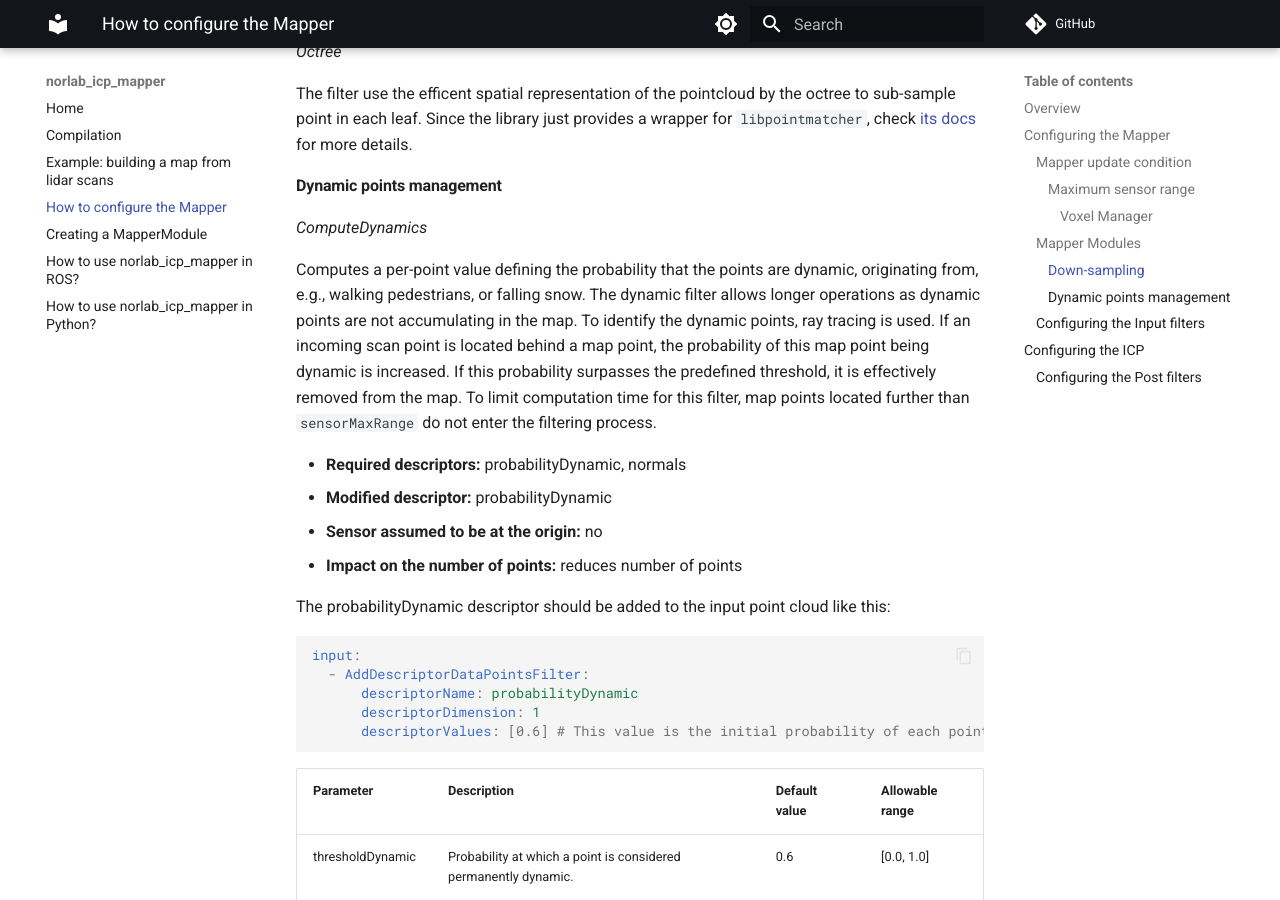
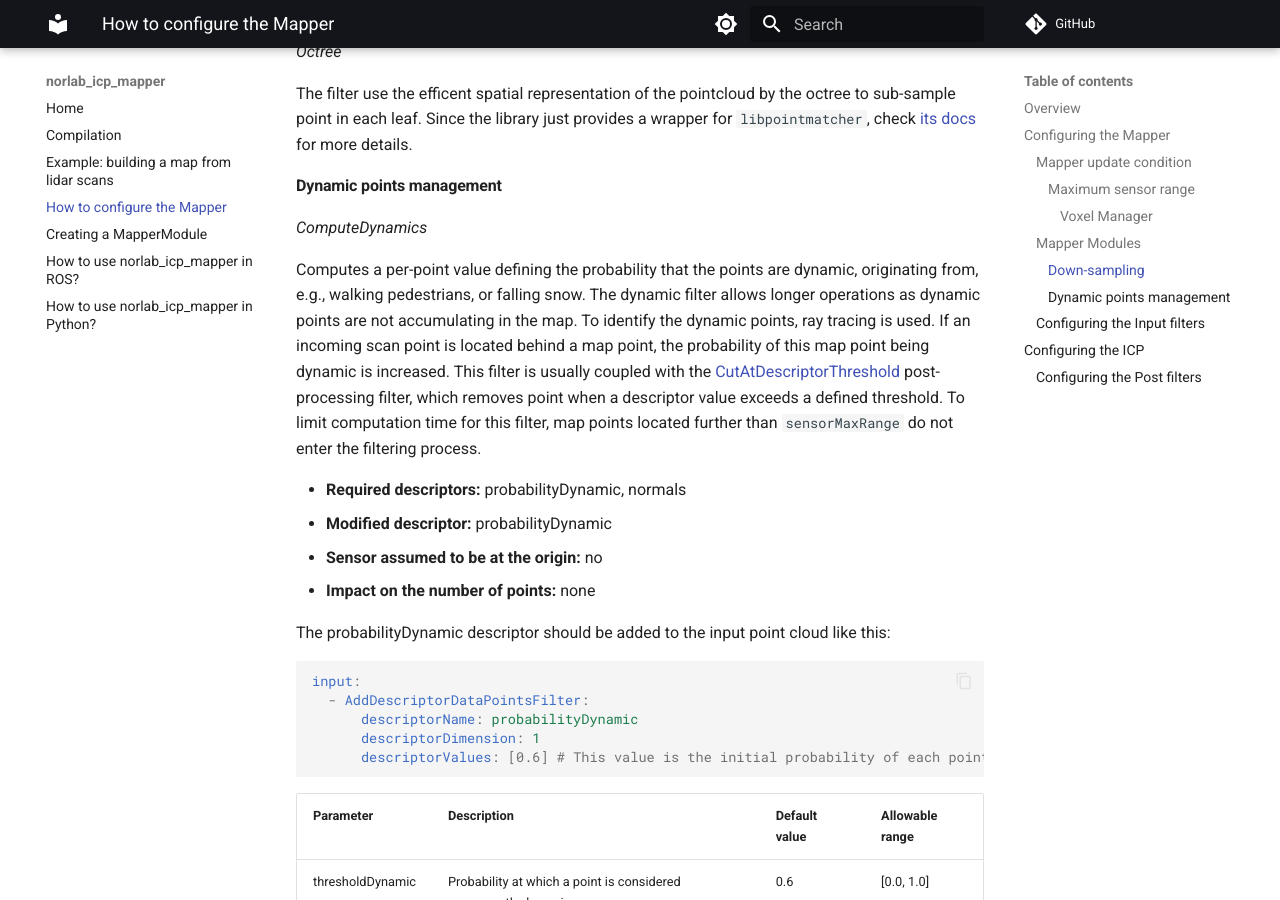
Before and after one commit to norlab-ulaval/norlab_icp_mapper, an MkDocs documentation site: the page built from docs/MapperConfiguration.md, in a window 1280 px wide and 900 px high, scrolled down 2978 px. Built offline with MkDocs 1.6.1 and Material for MkDocs 9.7.7, drawn with Linux system fonts in a browser that asks for light colours; comment, search, counter and statistics services are not loaded.

Commit message:
Update ComputeDynamicsMapperModule docs description

````diff
--- a/docs/MapperConfiguration.md
+++ b/docs/MapperConfiguration.md
@@ -118,14 +118,14 @@ Computes a per-point value defining the probability that the points are dynamic,
 The dynamic filter allows longer operations as dynamic points are not accumulating in the map.
 To identify the dynamic points, ray tracing is used.
 If an incoming scan point is located behind a map point, the probability of this map point being dynamic is increased.
-If this probability surpasses the predefined threshold, it is effectively removed from the map.
+This filter is usually coupled with the [CutAtDescriptorThreshold]() post-processing filter, which removes point when a descriptor value exceeds a defined threshold.
 To limit computation time for this filter, map points located further than `sensorMaxRange` do not enter the filtering process.
 
 
 - **Required descriptors:**  probabilityDynamic, normals
 - **Modified descriptor:** probabilityDynamic
 - **Sensor assumed to be at the origin:** no
-- **Impact on the number of points:** reduces number of points
+- **Impact on the number of points:** none
 
 The probabilityDynamic descriptor should be added to the input point cloud like this:
 ```yaml
@@ -180,6 +180,7 @@ icp:
 ```
 Similarly to the Input filters configuration, the `icp` config can also contain various DataPointsFilters, defined under the `readingDataPointsFilters` and `referenceDataPointsFilters` keys.
 See [this guide](https://libpointmatcher.readthedocs.io/en/latest/ICPIntro/) for a more detailed explanation on how to configure this section.
+
 ### Configuring the Post filters
 Post filters are applied to the map after adding the new point cloud.
 A good example of a filter that is typically calculated post-merge are the `SurfaceNormalDataPointsFilter` and `CutAtDescriptorThresholdDataPointsFilter`.
````
